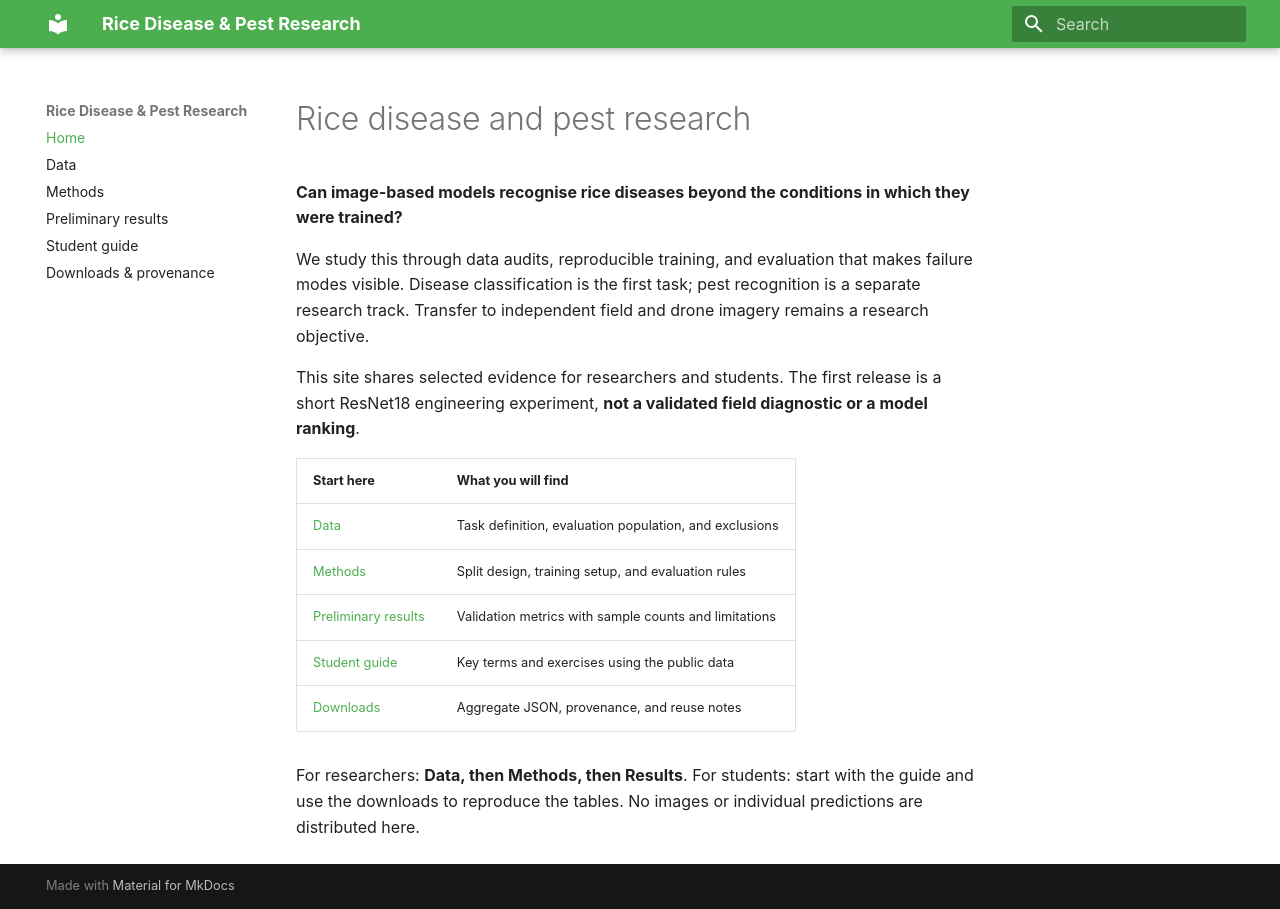
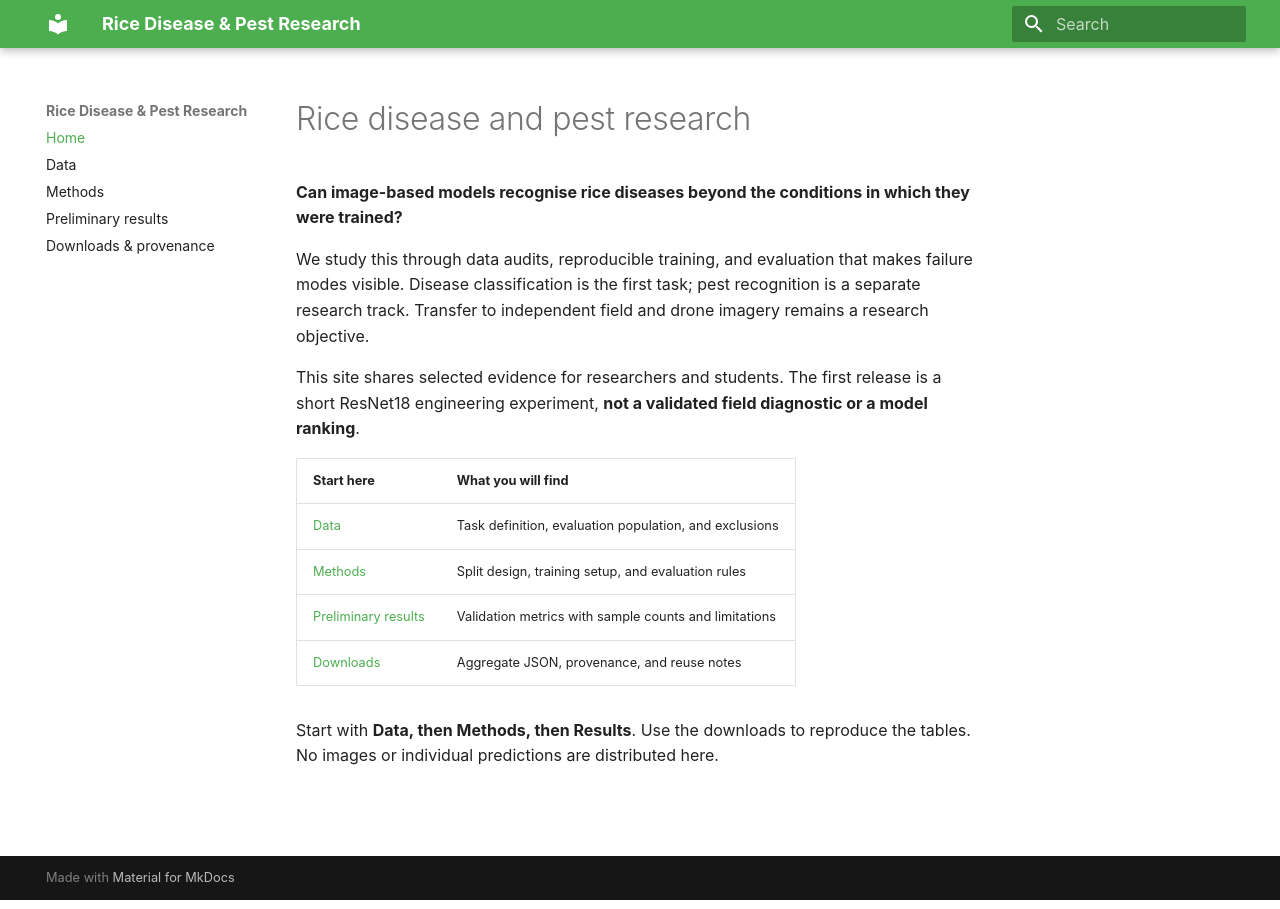
Before and after one commit to khartung0/rice-disease-and-pest-detection-website, an MkDocs documentation site: the page built from docs/index.md, in a window 1280 px wide. Built offline with MkDocs 1.6.1 and Material for MkDocs 9.7.7, drawn with Linux system fonts in a browser that asks for light colours.

Commit message:
docs: keep student exercises in private documentation

```diff
--- a/docs/index.md
+++ b/docs/index.md
@@ -14,8 +14,7 @@ ResNet18 engineering experiment, **not a validated field diagnostic or a model r
 | [Data](data.md) | Task definition, evaluation population, and exclusions |
 | [Methods](approach.md) | Split design, training setup, and evaluation rules |
 | [Preliminary results](results.md) | Validation metrics with sample counts and limitations |
-| [Student guide](learning.md) | Key terms and exercises using the public data |
 | [Downloads](downloads.md) | Aggregate JSON, provenance, and reuse notes |
 
-For researchers: **Data, then Methods, then Results**. For students: start with the guide and use
-the downloads to reproduce the tables. No images or individual predictions are distributed here.
+Start with **Data, then Methods, then Results**. Use the downloads to reproduce the tables.
+No images or individual predictions are distributed here.
--- a/mkdocs.yml
+++ b/mkdocs.yml
@@ -19,5 +19,4 @@ nav:
   - Data: data.md
   - Methods: approach.md
   - Preliminary results: results.md
-  - Student guide: learning.md
   - Downloads & provenance: downloads.md
```
Also changed, not shown: README.md (+1 -1 lines), docs/downloads.md (+0 -2 lines), docs/learning.md (deleted, +0 -27 lines), 1 other file.
